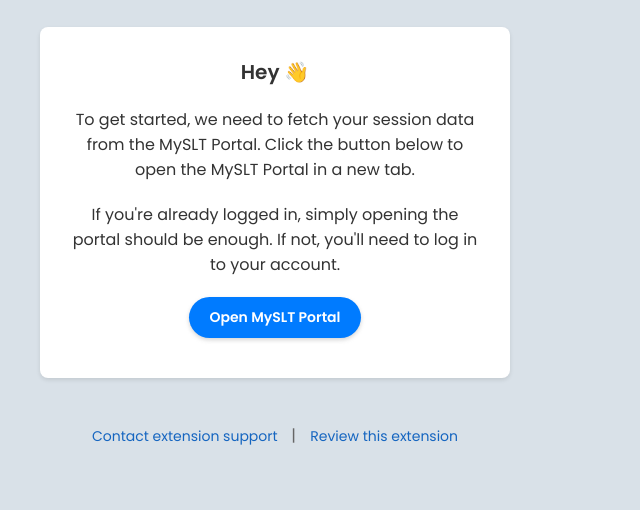
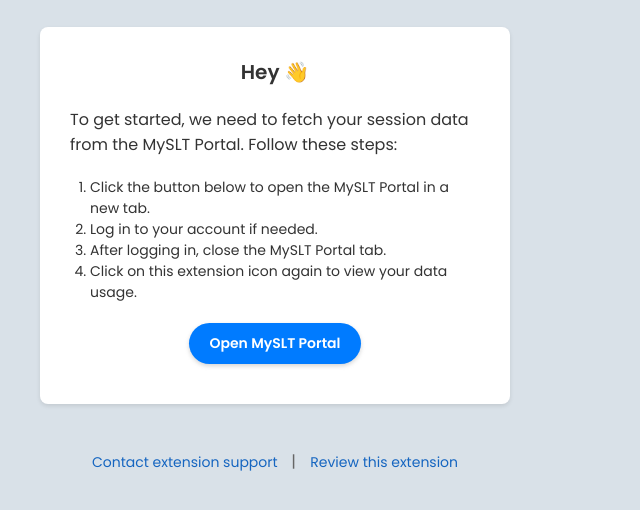
Before and after one commit to prabapro/slt-broadband-usage-checker-chrome-extension, a website built with Vite: page src/popup/popup.html in a window 1280 px wide. Shown: the part 68-578 px from the top of the page, without its empty margins (0-640 px from the left). Built offline with nearby package versions, Linux system fonts and the light colour scheme; some packages are replaced by stand-ins of ours; no server answers; files whose address does not match are found by name.

Commit message:
🎨 improve  welcome message
add step by step instructions

```diff
--- a/src/popup/popup.css
+++ b/src/popup/popup.css
@@ -316,8 +316,14 @@
 }
 
 #welcome-screen p {
-	margin-bottom: 20px;
 	font-size: 16px;
+	text-align: left;
+}
+
+#welcome-instructions {
+	padding: 20px;
+	text-align: left;
+	font-size: 14px;
 }
 
 #welcome-login-btn {
--- a/src/popup/popup.js
+++ b/src/popup/popup.js
@@ -182,8 +182,15 @@
 	welcomeScreen.id = 'welcome-screen';
 	welcomeScreen.innerHTML = `
         <h2>Hey 👋</h2>
-        <p>To get started, we need to fetch your session data from the MySLT Portal. Click the button below to open the MySLT Portal in a new tab.</p>
-        <p>If you're already logged in, simply opening the portal should be enough. If not, you'll need to log in to your account.</p>
+        <p>To get started, we need to fetch your session data from the MySLT Portal. Follow these steps:</p>
+        <div id="welcome-instructions">
+			<ol>
+				<li>Click the button below to open the MySLT Portal in a new tab.</li>
+				<li>Log in to your account if needed.</li>
+				<li>After logging in, close the MySLT Portal tab.</li>
+				<li>Click on this extension icon again to view your data usage.</li>
+			</ol>
+		</div>
         <button id="welcome-login-btn">Open MySLT Portal</button>
     `;
 
```
